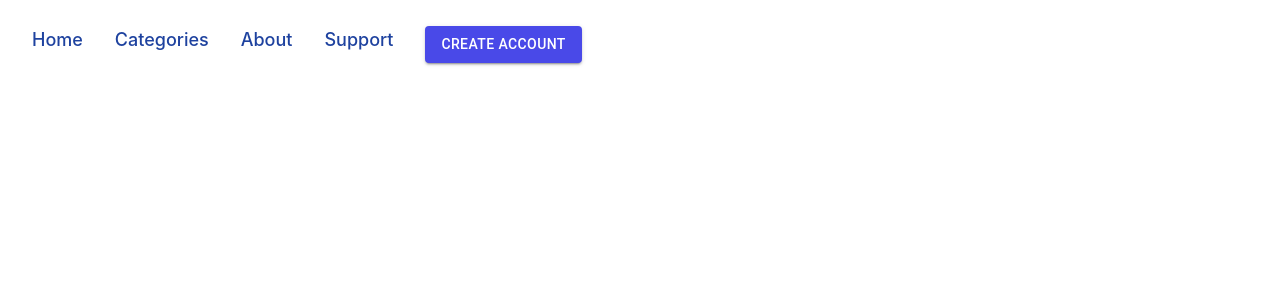
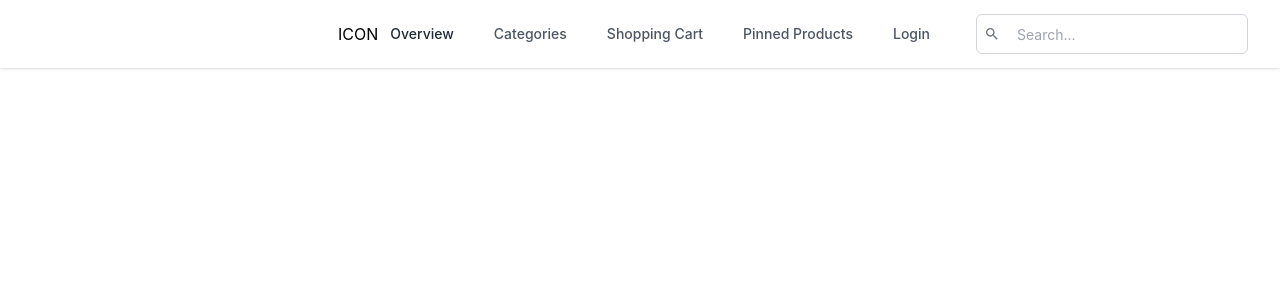
Before and after one commit to sopra-the-endboss/laser-chad-fullstack, a React (Create React App) app in the folder frontend/: page /product/1 in a window 1280 px wide. Shown: the top 300 px of the page. Built offline with nearby package versions, Linux system fonts and the light colour scheme; what react-swipeable-views-utils would draw is missing.

Commit message:
modified navigation bar

```diff
--- a/frontend/src/App.js
+++ b/frontend/src/App.js
@@ -2,16 +2,19 @@ import "./App.css";
 import Header from "./components/Header/Header";
 import { BrowserRouter, Routes, Route } from "react-router-dom";
 import Home from "./views/Home";
+import Navigation from "./components/Navigation";
 
 function App() {
   return (
     <div className="App">
       <BrowserRouter>
-        <Header />
-        <Routes>
-          <Route path="/" element={<Home />} />
-          {/* Add your routes here */}
-        </Routes>
+        <Navigation />
+          <div style={{marginTop: "80px"}}>
+              <Routes>
+                  <Route path="/" element={<Home />} />
+                  {/* Add your routes here */}
+              </Routes>
+          </div>
       </BrowserRouter>
     </div>
   );
--- /dev/null
+++ b/frontend/src/components/Navigation.js
@@ -0,0 +1,35 @@
+import React from 'react';
+import SearchIcon from '@mui/icons-material/Search';
+
+const Navbar = () => {
+    return (
+        <nav className="bg-white shadow fixed top-0 left-0 w-full z-10">
+            <div className="mx-auto max-w-7xl px-4 sm:px-6 lg:px-8 mt-4 mb-4">
+                <div className="relative flex items-center justify-between h-16">
+                    <div className="flex-1 flex items-center justify-center sm:items-stretch sm:justify-start">
+                        <div className="flex-shrink-0 flex items-center">
+                            ICON
+                        </div>
+                        <div className="hidden sm:ml-6 sm:block">
+                            <div className="flex space-x-4">
+                                <a href="#" className="text-gray-800 px-3 py-2 rounded-md text-sm font-medium" aria-current="page">Overview</a>
+                                <a href="#" className="text-gray-600 hover:bg-gray-200 hover:text-gray-800 px-3 py-2 rounded-md text-sm font-medium">Categories</a>
+                                <a href="#" className="text-gray-600 hover:bg-gray-200 hover:text-gray-800 px-3 py-2 rounded-md text-sm font-medium">Shopping Cart</a>
+                                <a href="#" className="text-gray-600 hover:bg-gray-200 hover:text-gray-800 px-3 py-2 rounded-md text-sm font-medium">Pinned Products</a>
+                                <a href="#" className="text-gray-600 hover:bg-gray-200 hover:text-gray-800 px-3 py-2 rounded-md text-sm font-medium">Login</a>
+                            </div>
+                        </div>
+                    </div>
+                    <div className="absolute inset-y-0 right-0 flex items-center pr-2 sm:static sm:inset-auto sm:ml-6 sm:pr-0">
+                        <div className="ml-3 relative flex items-center">
+                            <input type="text" className="h-10 pl-10 pr-2 rounded-md text-sm border-gray-300" placeholder="Search..."/>
+                            <SearchIcon className="absolute left-3 h-5 w-5 text-gray-500 pl-2" />
+                        </div>
+                    </div>
+                </div>
+            </div>
+        </nav>
+    );
+};
+
+export default Navbar;
```
